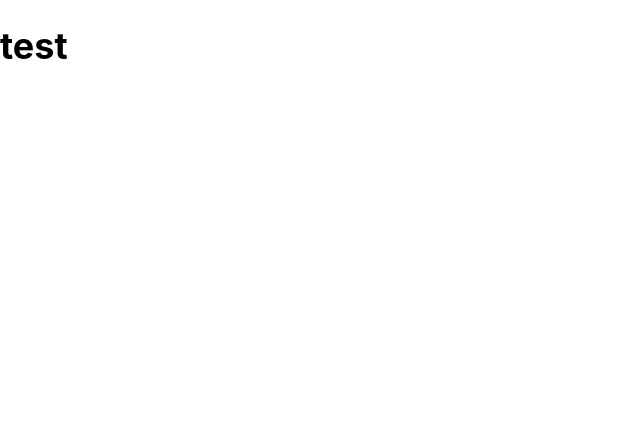
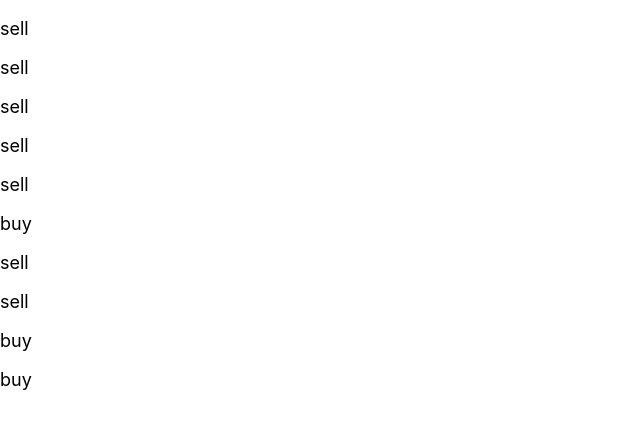
Before and after one commit to git-masi/memestock-frontend, a React (Create React App) app: page /transactions/feed in a window 1280 px wide. Shown: the top 428 px of the page, without its empty margins (0-640 px from the left). Built offline with nearby package versions, Linux system fonts and the light colour scheme.

Commit message:
Display transactions in redux

```diff
--- a/src/features/transactionsFeed/TransactionsFeed.js
+++ b/src/features/transactionsFeed/TransactionsFeed.js
@@ -1,12 +1,13 @@
 // Modules
 import React, { useEffect } from 'react';
-import { useDispatch } from 'react-redux';
+import { useDispatch, useSelector } from 'react-redux';
 
 // Redux Store
-import { fetchTransactions } from './transactionsSlice';
+import { fetchTransactions, selectAllTransactions } from './transactionsSlice';
 
 function TransactionsFeed() {
   const dispatch = useDispatch();
+  const transactions = useSelector(selectAllTransactions);
 
   useEffect(() => {
     dispatch(fetchTransactions());
@@ -14,7 +15,8 @@ function TransactionsFeed() {
 
   return (
     <div>
-      <h1>test</h1>
+      {transactions.length > 0 &&
+        transactions.map((t) => <p key={t.id}>{t.type}</p>)}
     </div>
   );
 }
```
